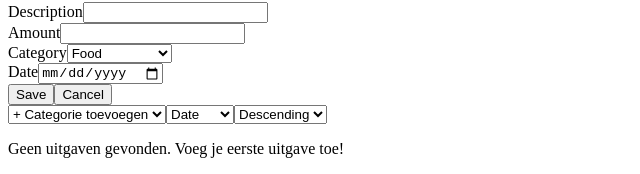
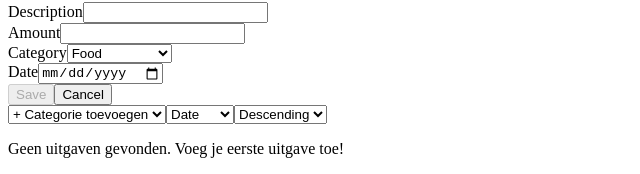
Before and after one commit to Marc-Elz/expense-tracker, a JavaScript app in the folder app/: page / in a window 1280 px wide. Shown: the part 136-310 px from the top of the page, without its empty margins (0-640 px from the left). Built offline with nearby package versions, Linux system fonts and the light colour scheme.

Commit message:
Added disable invalid change and toast

```diff
--- a/app/src/ExpenseTracker.vue
+++ b/app/src/ExpenseTracker.vue
@@ -1,11 +1,13 @@
 <template>
   <div>
+    <Toast :message="storageError" @dismiss="clearStorageError" />
     <SummaryDashboard :total="total" :category-totals="categoryTotals" />
     <ExpenseForm
       :key="formKey"
       :expense="editingExpense"
       :errors="errors"
       :on-blur="handleBlur"
+      :disabled="saveDisabled"
       @submit="handleFormSubmit"
       @cancel="handleCancel"
     />
@@ -32,9 +34,11 @@ import ExpenseList from './components/ExpenseList.vue'
 import FilterBar from './components/FilterBar.vue'
 import SummaryDashboard from './components/SummaryDashboard.vue'
 import ConfirmModal from './components/ConfirmModal.vue'
+import Toast from './components/Toast.vue'
 
-const { expenses, addExpense, updateExpense, deleteExpense } = useExpenses()
-const { form, editingId, errors, validateField, resetForm, populateForm } = useExpenseForm()
+const { expenses, addExpense, updateExpense, deleteExpense, storageError, clearStorageError } =
+  useExpenses()
+const { form, editingId, errors, isValid, validateField, resetForm, populateForm } = useExpenseForm()
 const { filters, filteredExpenses } = useFilters()
 
 const editingExpense = computed(() =>
@@ -57,6 +61,19 @@ const categoryTotals = computed(
       ]),
     ) as Record<Category, number>,
 )
+
+const isUnchanged = computed(() => {
+  if (!editingId.value || !editingExpense.value) return false
+  const orig = editingExpense.value
+  return (
+    form.value.description === orig.description &&
+    form.value.amount === orig.amount &&
+    form.value.category === orig.category &&
+    form.value.date === orig.date
+  )
+})
+
+const saveDisabled = computed(() => !isValid.value || isUnchanged.value)
 
 function handleBlur(field: 'description' | 'amount' | 'category' | 'date', value: string | number | null) {
   form.value[field] = value as never
--- a/app/src/components/ExpenseForm.vue
+++ b/app/src/components/ExpenseForm.vue
@@ -39,7 +39,7 @@
       <span v-if="errors.date">{{ errors.date }}</span>
     </div>
 
-    <button type="submit">Save</button>
+    <button type="submit" :disabled="disabled">Save</button>
     <button type="button" @click="emit('cancel')">Cancel</button>
   </form>
 </template>
@@ -54,6 +54,7 @@ const props = defineProps<{
   expense?: Expense
   errors: FormErrors
   onBlur: OnBlurFn
+  disabled: boolean
 }>()
 
 const emit = defineEmits<{
--- /dev/null
+++ b/app/src/components/Toast.vue
@@ -0,0 +1,16 @@
+<template>
+  <div v-if="message" role="alert">
+    <span>{{ message }}</span>
+    <button type="button" @click="emit('dismiss')">×</button>
+  </div>
+</template>
+
+<script setup lang="ts">
+defineProps<{
+  message: string | null
+}>()
+
+const emit = defineEmits<{
+  dismiss: []
+}>()
+</script>
--- a/app/src/composables/useExpenses.ts
+++ b/app/src/composables/useExpenses.ts
@@ -14,14 +14,30 @@ function loadFromStorage(): Expense[] {
 }
 
 const expenses = ref<Expense[]>(loadFromStorage())
+const storageError = ref<string | null>(null)
+
+let lastPersisted = JSON.stringify(expenses.value)
+let isReverting = false
 
 watch(
   expenses,
   (newExpenses) => {
+    if (isReverting) {
+      isReverting = false
+      return
+    }
     try {
-      localStorage.setItem(STORAGE_KEY, JSON.stringify(newExpenses))
-    } catch {
-      // toast komt in taak 5.4
+      const serialized = JSON.stringify(newExpenses)
+      localStorage.setItem(STORAGE_KEY, serialized)
+      lastPersisted = serialized
+      storageError.value = null
+    } catch (err) {
+      storageError.value =
+        err instanceof DOMException && err.name === 'QuotaExceededError'
+          ? 'Opslag is vol. De wijziging kon niet worden opgeslagen.'
+          : 'Er ging iets mis bij het opslaan van je wijziging.'
+      isReverting = true
+      expenses.value = JSON.parse(lastPersisted) as Expense[]
     }
   },
   { deep: true },
@@ -44,5 +60,16 @@ export function useExpenses() {
     expenses.value = expenses.value.filter((e) => e.id !== id)
   }
 
-  return { expenses: readonly(expenses), addExpense, updateExpense, deleteExpense }
+  function clearStorageError() {
+    storageError.value = null
+  }
+
+  return {
+    expenses: readonly(expenses),
+    addExpense,
+    updateExpense,
+    deleteExpense,
+    storageError: readonly(storageError),
+    clearStorageError,
+  }
 }
```
Also changed, not shown: 2 other files (tests, documents, lock files or other folders).
